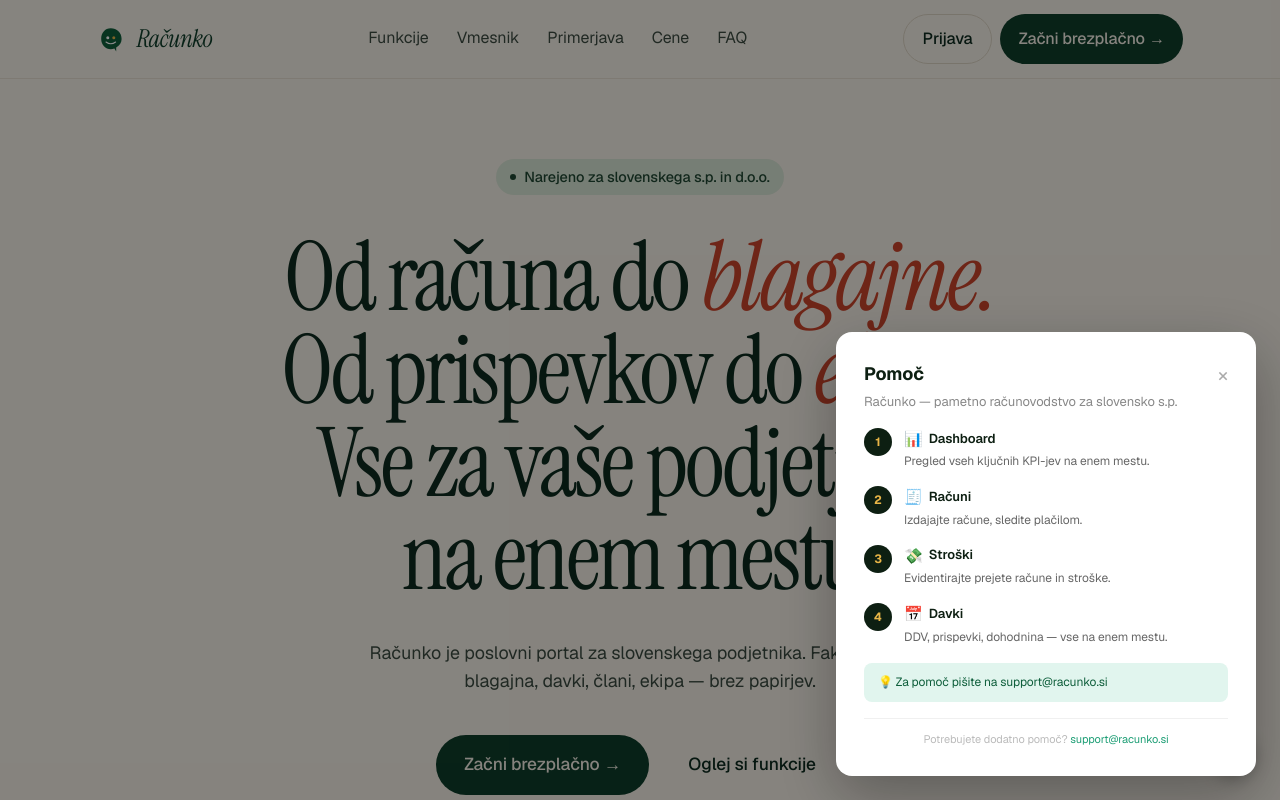
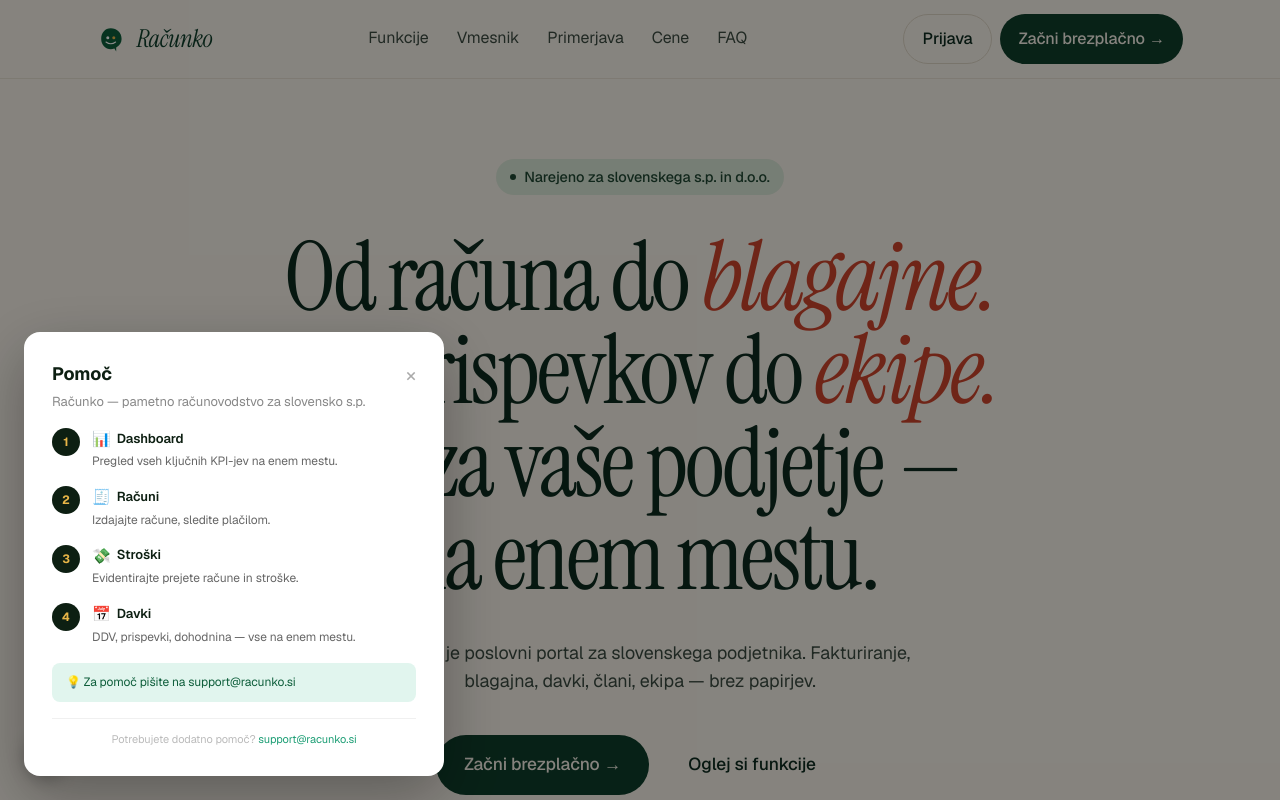
Before and after one commit to mahnicnik/knjigovodja, a Next.js app in the folder apps/web/: page / in a window 1280 px wide. Both pictures are taken after a click on the button "Pomoč". Shown: the top 800 px of the page. Built offline with nearby package versions, Linux system fonts and the light colour scheme.

Commit message:
fix: premik ? gumba na levo stran da ne prekriva Nov račun gumba na dashboardu

```diff
--- a/apps/web/components/PageHelp.tsx
+++ b/apps/web/components/PageHelp.tsx
@@ -264,7 +264,7 @@
         style={{
           position: 'fixed',
           bottom: 24,
-          right: 24,
+          left: 24,
           width: 44,
           height: 44,
           borderRadius: '50%',
@@ -294,7 +294,7 @@
           style={{
             position: 'fixed', inset: 0,
             background: 'rgba(0,0,0,0.45)',
-            display: 'flex', alignItems: 'flex-end', justifyContent: 'flex-end',
+            display: 'flex', alignItems: 'flex-end', justifyContent: 'flex-start',
             padding: 24, zIndex: 2000,
           }}
         >
```
